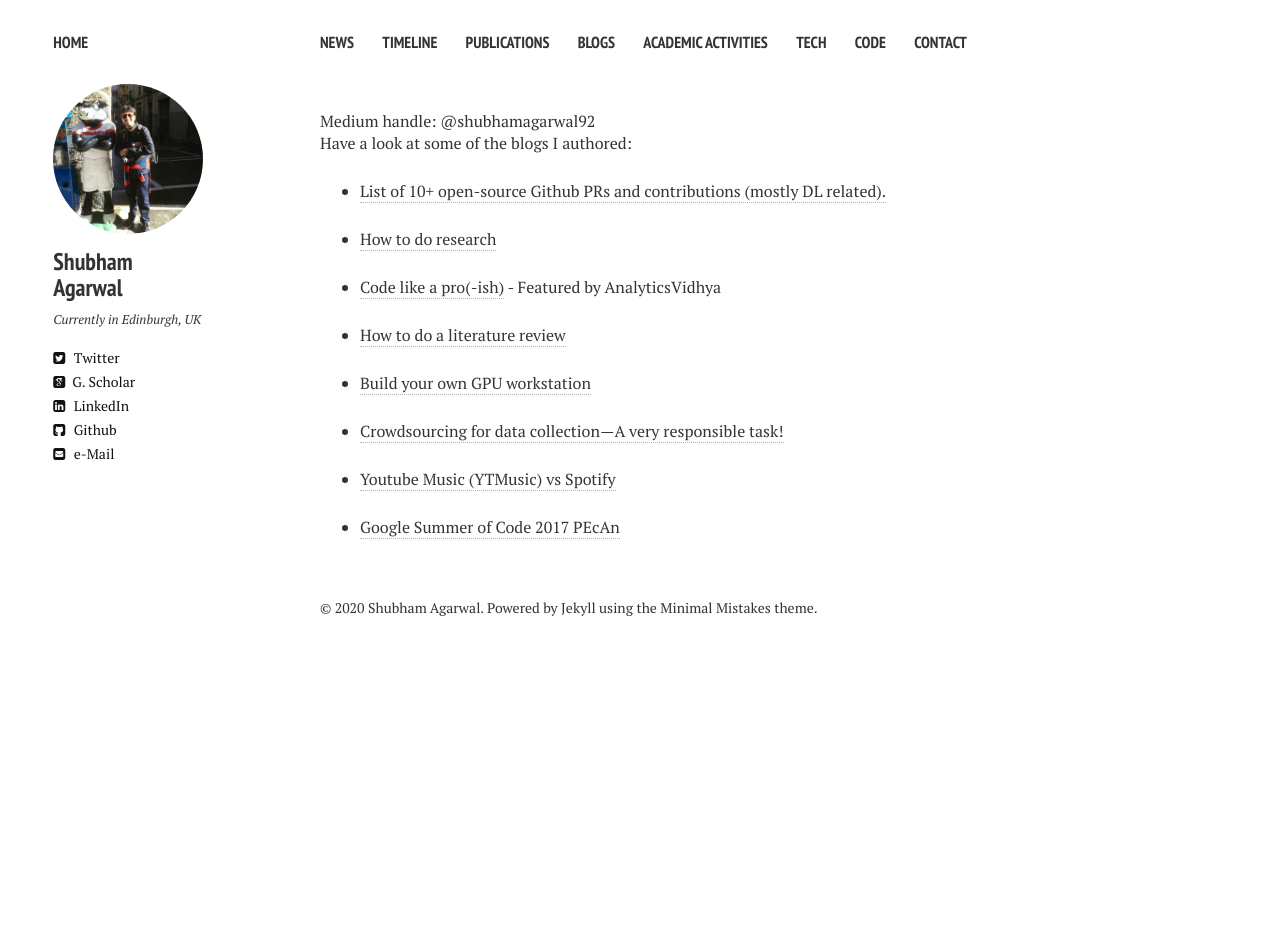
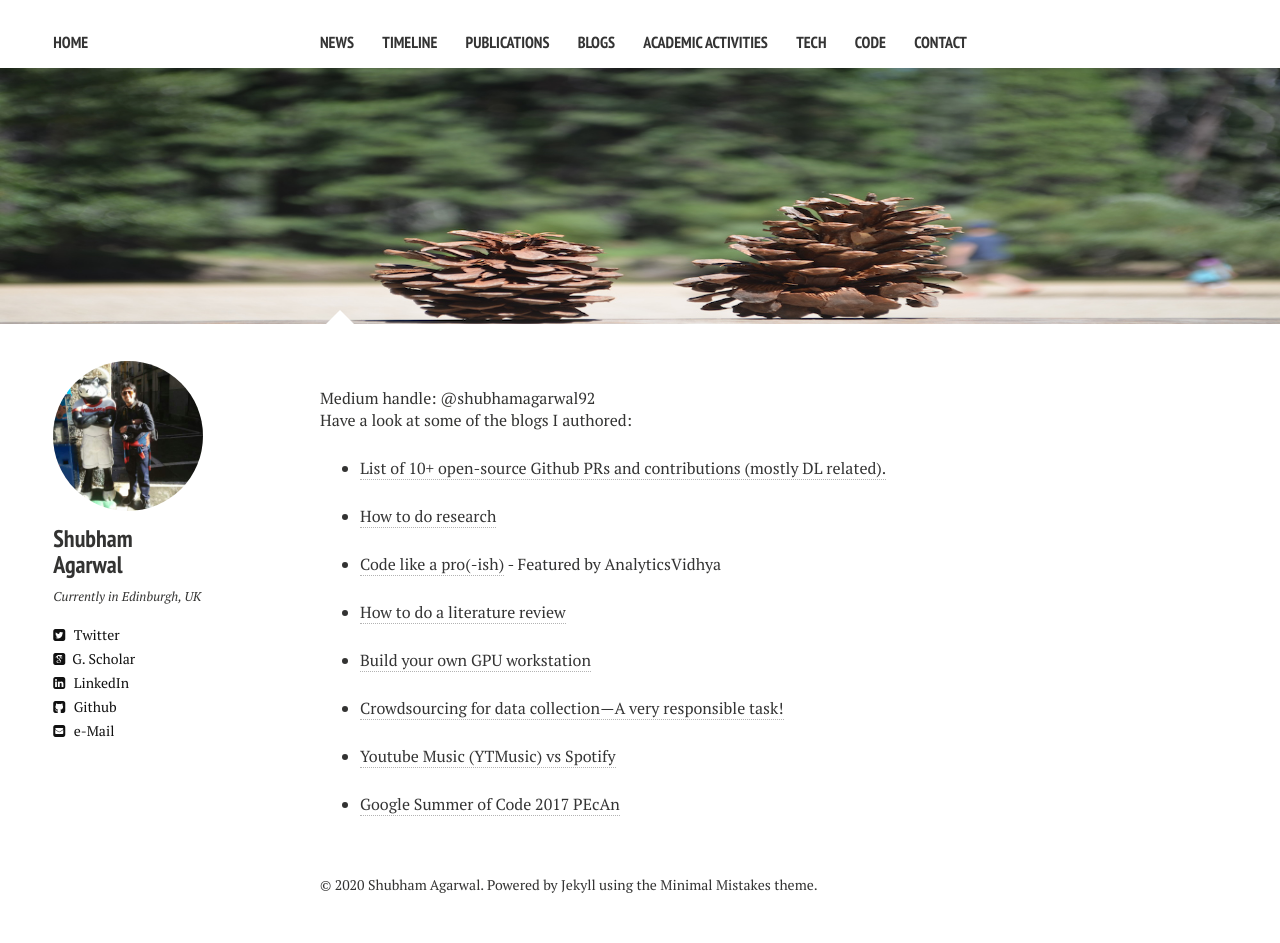
Before and after one commit to shubhamagarwal92/shubhamagarwal92.github.io, a Jekyll site: the page built from blog.md, in a window 1280 px wide. Built offline with Jekyll 4.4.1, drawn with Linux system fonts in a browser that asks for light colours; nearby versions of some CDN libraries; before the commit the page ends 900 px from its top, so only the background shows below that.

Commit message:
Update blog.md

```diff
--- a/blog.md
+++ b/blog.md
@@ -3,6 +3,8 @@ layout: page
 permalink: /blog/
 tags: [blog]
 comments: false
+image:
+  feature: bokeh.jpg
 ---
 
 Medium handle: @shubhamagarwal92
```
